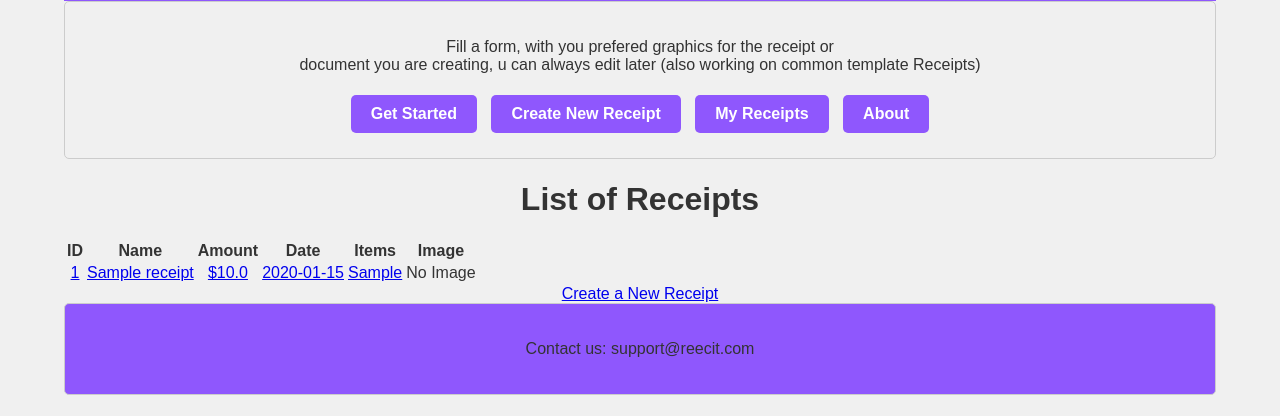
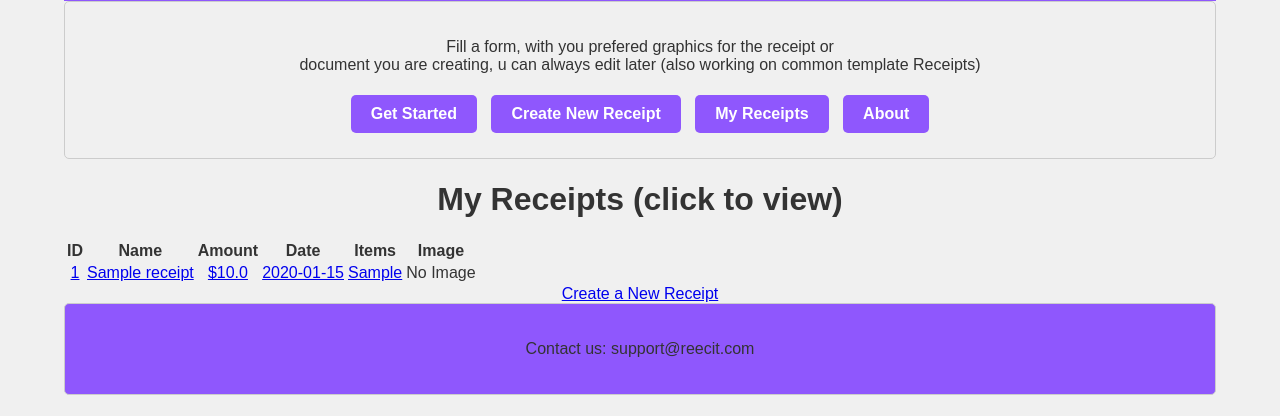
Before and after one commit to ibconcept/Reecit, a Flask app: page /list_receipts in a window 1280 px wide. Shown: the part 440-856 px from the top of the page. Run offline with Flask 3, Linux system fonts and the light colour scheme; tables that the repository leaves empty hold one stand-in row (values such as "Sample post").

Commit message:
update code

```diff
--- a/templates/list_receipts.html
+++ b/templates/list_receipts.html
@@ -7,7 +7,7 @@
 {% endblock %}
 
 {% block content %}
-    <h1>List of Receipts</h1>
+    <h1>My Receipts (click to view)</h1>
     <table>
         <thead>
             <tr>
```
